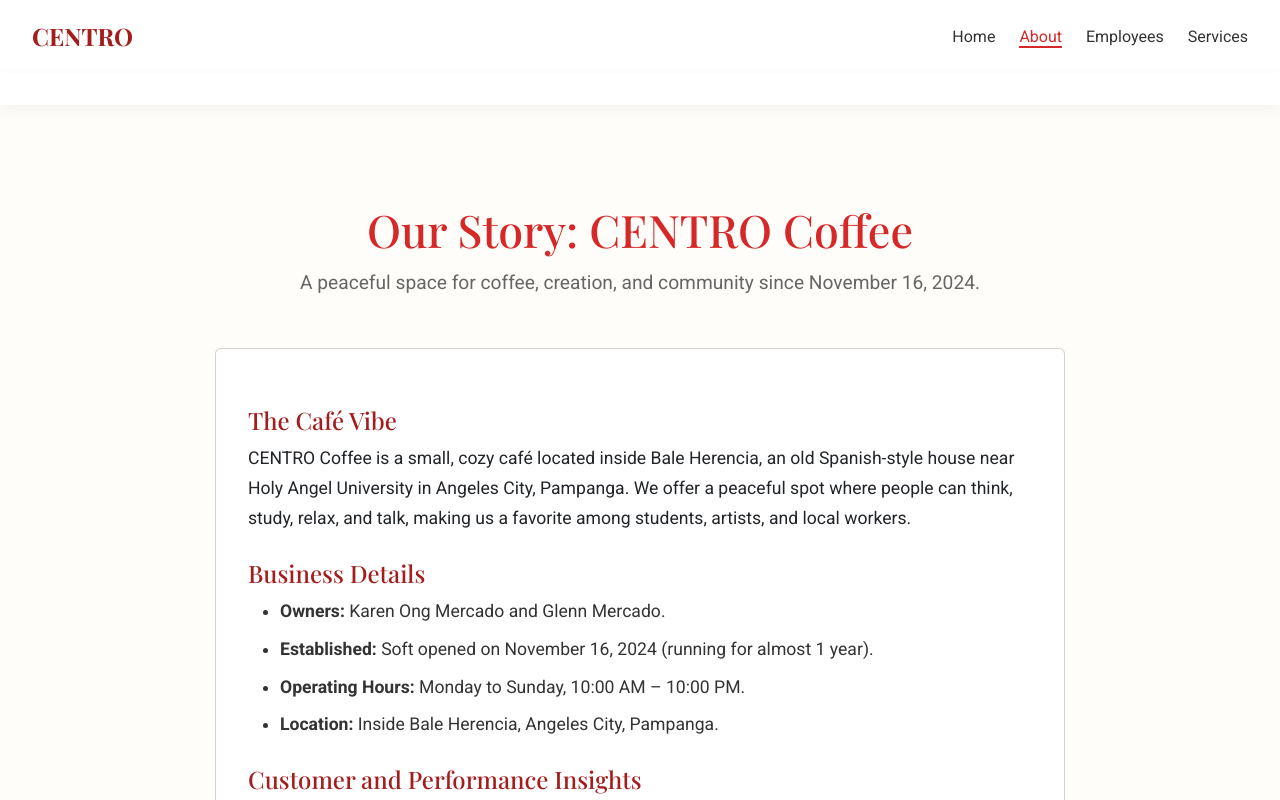
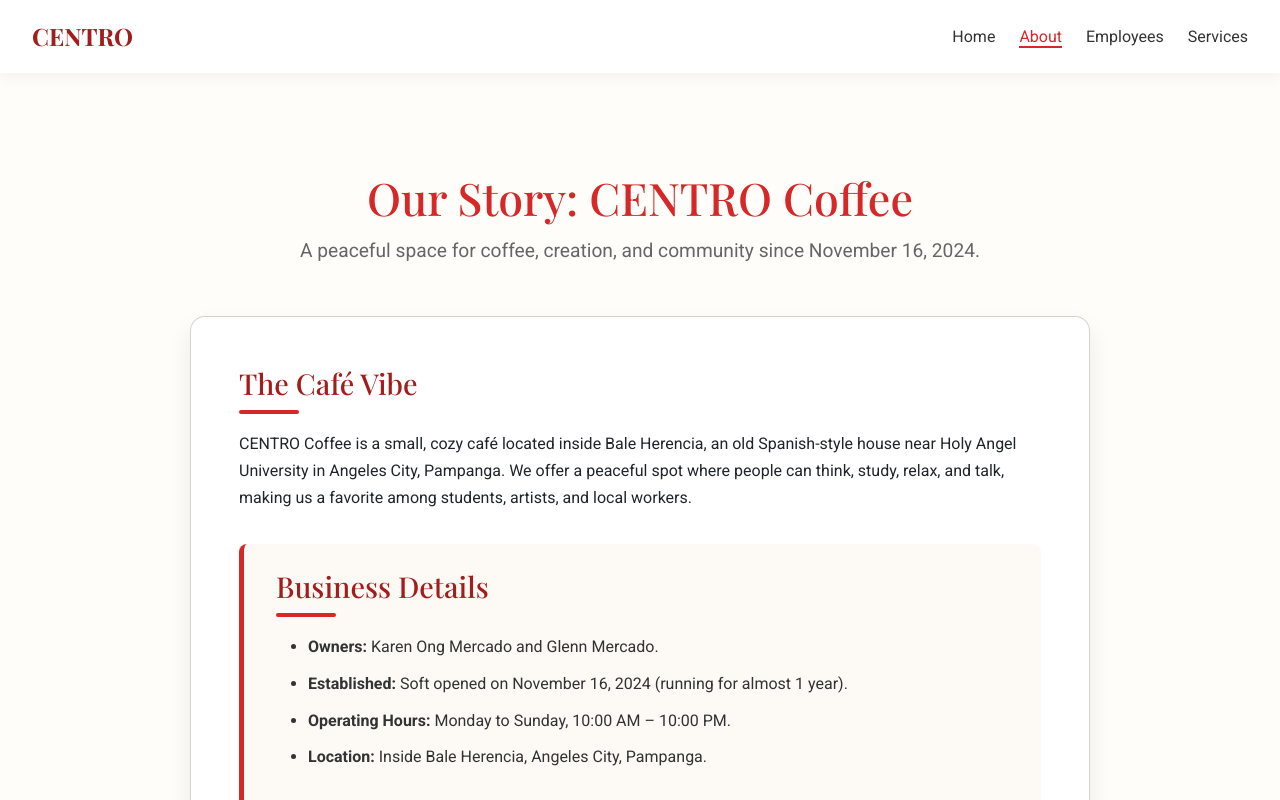
Before and after one commit to yambaolr/prelim-project-group6, an Angular app: page /about in a window 1280 px wide. Shown: the top 800 px of the page. Built offline with nearby package versions, Linux system fonts and the light colour scheme; a web font is replaced by a local one.

Commit message:
✨ Updated CSS files

```diff
--- a/src/app/about/about.css
+++ b/src/app/about/about.css
@@ -5,22 +5,48 @@
 }
 
 .card {
-    max-width: 850px;
-    margin: 0 auto;
+    max-width: 900px;
+    margin: 0 auto 4rem auto;
     padding: 0;
-    line-height: 1.7;
-    font-size: 1.1rem;
+    background: white;
+    border-radius: 15px;
+    box-shadow: 0 12px 25px rgba(0,0,0,0.08);
+    overflow: hidden;
 }
+
 .card-body-text {
-    padding: 2rem;
+    padding: 3rem;
 }
 
 .section-heading {
     color: var(--primary-dark);
-    font-size: 1.5rem;
-    margin-top: 1.5rem;
-    margin-bottom: 0.5rem;
+    font-size: 1.8rem;
+    margin-top: 0;
+    margin-bottom: 1rem;
+    position: relative;
 }
+.section-heading::after {
+    content: '';
+    display: block;
+    width: 60px;
+    height: 4px;
+    background: var(--primary-color);
+    border-radius: 2px;
+    margin-top: 0.5rem;
+}
+
+.info-block {
+    background: #fdf9f5;
+    padding: 1.5rem 2rem;
+    border-left: 5px solid var(--primary-color);
+    margin: 2rem 0;
+    border-radius: 8px;
+}
+
+.info-block ul li {
+    margin-bottom: 0.6rem;
+}
+
 
 ul {
     list-style: disc;
--- a/src/app/about/about.html
+++ b/src/app/about/about.html
@@ -9,13 +9,15 @@
         <h3 class="section-heading">The Café Vibe</h3>
         <p>CENTRO Coffee is a small, cozy café located inside Bale Herencia, an old Spanish-style house near Holy Angel University in Angeles City, Pampanga. We offer a peaceful spot where people can think, study, relax, and talk, making us a favorite among students, artists, and local workers.</p>
 
-        <h3 class="section-heading">Business Details</h3>
+        <div class="info-block">
+            <h3 class="section-heading ">Business Details</h3>
             <ul>
               <li><strong>Owners:</strong> Karen Ong Mercado and Glenn Mercado.</li>
               <li><strong>Established:</strong> Soft opened on November 16, 2024 (running for almost 1 year).</li>
               <li><strong>Operating Hours:</strong> Monday to Sunday, 10:00 AM – 10:00 PM.</li>
               <li><strong>Location:</strong> Inside Bale Herencia, Angeles City, Pampanga.</li>
           </ul>
+        </div>
 
         <h3 class="section-heading">Customer and Performance Insights</h3>
         <p>We value customer feedback through a manual suggestion box and interactive Instagram polls. Our marketing focuses on community—offering student discounts, running promo days, collaborating with local food vloggers, and hosting acoustic nights/poetry events.</p>
--- a/src/app/app.html
+++ b/src/app/app.html
@@ -9,8 +9,6 @@
 </nav>
 
 <router-outlet></router-outlet>
-<nav class="navbar">
-</nav>
 
 <router-outlet></router-outlet>
 
--- a/src/app/employees/employees.css
+++ b/src/app/employees/employees.css
@@ -17,6 +17,12 @@ a {
     margin: 2em auto;
     text-align: center;
     font-weight: bold;
+}
+
+h2 {
+    margin-top: 1.5em!important;
+    font-size: 2.5rem;
+    color: var(--primary-color)!important;
 }
 
 /* Card Styles */
@@ -148,3 +154,8 @@ a:hover{
     background: var(--background-soft);
     color: var(--primary-color);
 }
+
+.container {
+    max-width: 1200px;
+    margin: 0 auto;
+}
--- a/src/app/home/home.css
+++ b/src/app/home/home.css
@@ -9,7 +9,7 @@
   background:
     linear-gradient(rgba(52, 52, 52, 0.5), rgba(0, 0, 0, 0.5)),
     url('../../assets/images/cafe-bg.jpeg') no-repeat center center/cover;
-  min-height: 85vh;
+  min-height: 90vh;
   display: flex;
   justify-content: center;
   align-items: center;
```
Also changed, not shown: 1 other file (tests, documents, lock files or other folders). Lines whose indentation alone changed are shown as unchanged.
